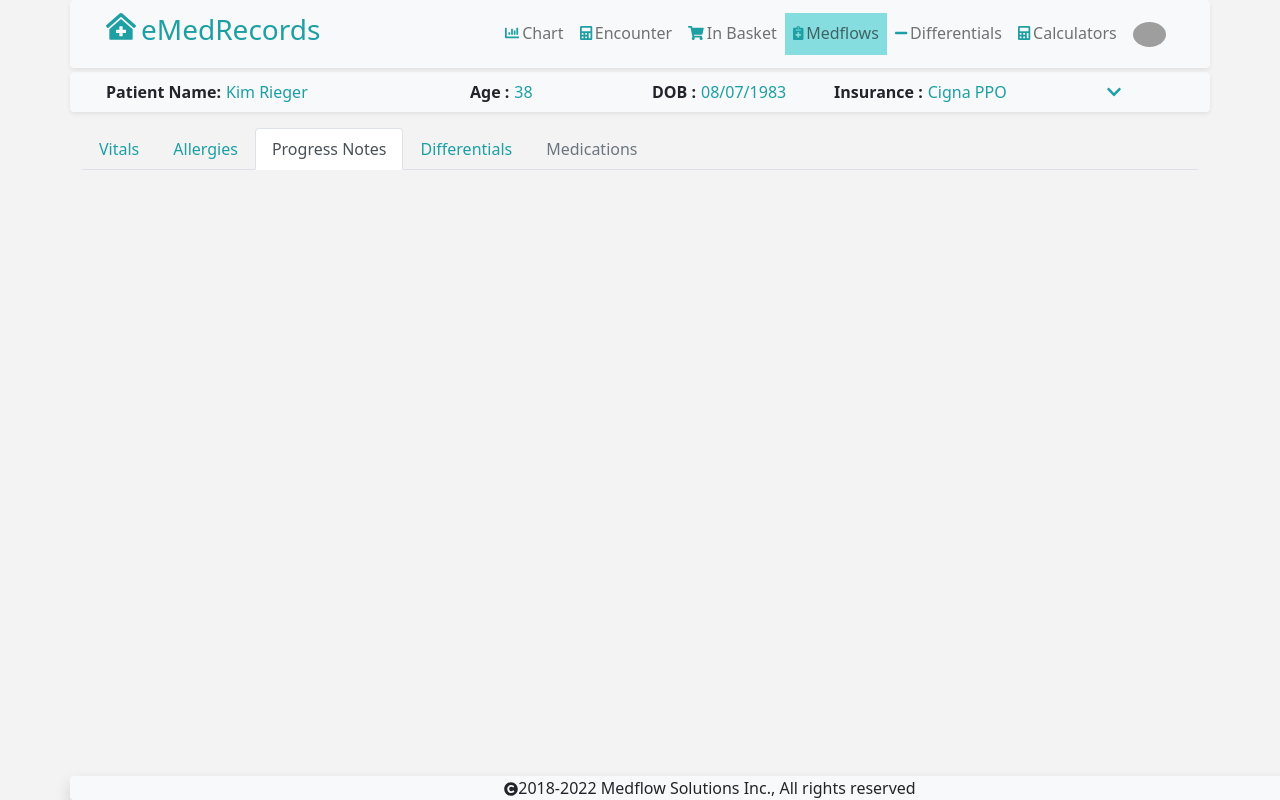
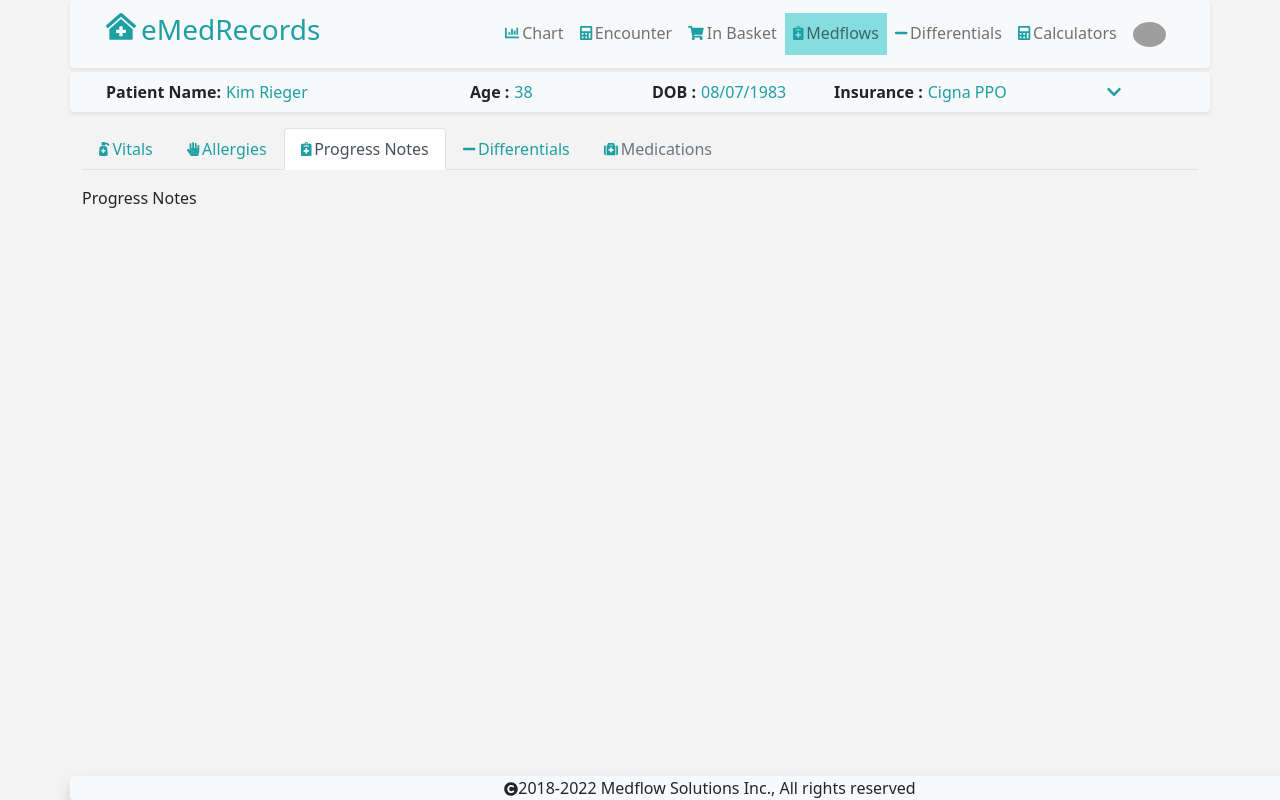
Before and after one commit to Vilash1990/medflows-ui, a React (Create React App) app: page / in a window 1280 px wide. Shown: the top 800 px of the page. Built offline with nearby package versions, Linux system fonts and the light colour scheme; grey boxes are pictures that could not be loaded.

Commit message:
re-organized code and added icons to tabs

```diff
--- a/src/components/App.jsx
+++ b/src/components/App.jsx
@@ -1,10 +1,9 @@
-import React, { useEffect } from "react";
 import { Container, Row } from "react-bootstrap";
 import "../styles/App.scss";
-import Profile from "./Profile";
-import MedflowNavbar from "./navbar/MedflowNavbar";
-import MedflowTabs from "./navbar/MeflowTabs";
-import MedflowFooter from "../MedflowFooter";
+import ProfileInfo from "./ProfileInfo";
+import MedflowNavbar from "./MedflowNavbar";
+import MedflowTabs from "./MeflowTabs";
+import MedflowFooter from "./MedflowFooter";
 import { UserInfoProvider } from "../context/UserContext";
 const App = () => {
   return (
@@ -15,12 +14,8 @@ const App = () => {
             <MedflowNavbar />
           </Row>
           <Row>
-            <div
-              className={
-                "d-md-flex shadow-sm rounded bg-light py-0 mx-0 mt-1 infoSection"
-              }
-            >
-              <Profile />
+            <div className="d-md-flex shadow-sm rounded bg-light py-0 mx-0 mt-1 infoSection">
+              <ProfileInfo />
             </div>
           </Row>
           <Row>
--- a/src/components/Insurance.jsx
+++ b/src/components/InsuranceInfo.jsx
@@ -1,6 +1,6 @@
 import { Row, Col } from "react-bootstrap";
 import { usePatientInfo } from "../context/UserContext";
-const Insurance = () => {
+const InsuranceInfo = () => {
   const patientInfo = usePatientInfo();
   return (
     <div className="container-fluiprofile">
@@ -34,4 +34,4 @@ const Insurance = () => {
   );
 };
 
-export default Insurance;
+export default InsuranceInfo;
--- a/src/components/navbar/MedflowNavbar.jsx
+++ b/src/components/MedflowNavbar.jsx
@@ -12,7 +12,7 @@ import {
   faClinicMedical,
 } from "@fortawesome/free-solid-svg-icons";
 
-import { usePatientInfo } from "../../context/UserContext";
+import { usePatientInfo } from "../context/UserContext";
 
 const MedflowNavbar = () => {
   const patientInfo = usePatientInfo();
--- /dev/null
+++ b/src/components/MeflowTabs.jsx
@@ -0,0 +1,92 @@
+import { useState } from "react";
+import { Tabs, Tab } from "react-bootstrap";
+import { FontAwesomeIcon } from "@fortawesome/react-fontawesome";
+import {
+  faNotesMedical,
+  faMinus,
+  faAllergies,
+  faMedkit,
+  faPumpMedical,
+} from "@fortawesome/free-solid-svg-icons";
+import ProgressNotes from "./ProgressNotes";
+const MedflowTabs = () => {
+  const [key, setKey] = useState("progressNotes");
+  return (
+    <div className="mt-3">
+      <Tabs
+        id="controlled-tab-example "
+        activeKey={key}
+        onSelect={(k) => setKey(k)}
+        className="mb-3"
+      >
+        <Tab
+          eventKey="vitals"
+          title={
+            <div>
+              <FontAwesomeIcon
+                icon={faPumpMedical}
+                className="icon"
+                size="sm"
+              />
+              Vitals
+            </div>
+          }
+        >
+          <h3>All the Vitals Information is shown in this tab</h3>
+        </Tab>
+        <Tab
+          eventKey="allergies"
+          title={
+            <div>
+              <FontAwesomeIcon icon={faAllergies} className="icon" size="sm" />
+              Allergies
+            </div>
+          }
+        >
+          <h3>All the Allergies information is listed in this tab</h3>
+        </Tab>
+        <Tab
+          eventKey="progressNotes"
+          title={
+            <div>
+              <FontAwesomeIcon
+                icon={faNotesMedical}
+                className="icon"
+                size="sm"
+              />
+              Progress Notes
+            </div>
+          }
+        >
+          <ProgressNotes />
+        </Tab>
+        <Tab
+          eventKey="differentials"
+          title={
+            <div>
+              <FontAwesomeIcon icon={faMinus} className="icon" size="sm" />
+              Differentials
+            </div>
+          }
+        >
+          <h3>All the Differential Information is shown in this tab</h3>
+        </Tab>
+        <Tab
+          eventKey="medications"
+          title={
+            <div>
+              <FontAwesomeIcon icon={faMedkit} className="icon" size="sm" />
+              Medications
+            </div>
+          }
+          disabled
+        >
+          {" "}
+          <h3>All the Medication Information is Displayed in this tab</h3>
+        </Tab>
+      </Tabs>
+    </div>
+  );
+};
+
+export default MedflowTabs;
--- a/src/components/Profile.jsx
+++ b/src/components/ProfileInfo.jsx
@@ -2,9 +2,9 @@ import React ,{ useState } from "react";
 import { Row, Col, Container } from "react-bootstrap";
 import { FontAwesomeIcon } from "@fortawesome/react-fontawesome";
 import { faChevronUp, faChevronDown } from "@fortawesome/free-solid-svg-icons";
-import Insurance from "./Insurance";
+import InsuranceInfo from "./InsuranceInfo";
 import { usePatientInfo } from "../context/UserContext";
-const Profile = () => {
+const ProfileInfo = () => {
   const patientInfo = usePatientInfo();
   const [expandState, setExpandedState] = useState(false);
 
@@ -80,7 +80,7 @@ const Profile = () => {
           </Col>
           <Col xs={12} lg={4}>
             <div >
-              <Insurance />
+              <InsuranceInfo />
             </div>
           </Col>
         </Row>
@@ -89,4 +89,4 @@ const Profile = () => {
   );
 };
 
-export default Profile;
+export default ProfileInfo;
--- /dev/null
+++ b/src/components/ProgressNotes.jsx
@@ -0,0 +1,11 @@
+import React from 'react'
+
+const ProgressNotes = () => {
+    return (
+        <div>
+            Progress Notes
+        </div>
+    )
+}
+
+export default ProgressNotes
--- a/src/components/navbar/MeflowTabs.jsx
+++ /dev/null
@@ -1,24 +0,0 @@
-import { useState } from "react";
-import { Tabs, Tab } from "react-bootstrap";
-
-const MedflowTabs = () => {
-  const [key, setKey] = useState("progressNotes");
-  return (
-    <div className="mt-3">
-      <Tabs
-        id="controlled-tab-example "
-        activeKey={key}
-        onSelect={(k) => setKey(k)}
-        className="mb-3"
-      >
-        <Tab eventKey="vitals" title="Vitals"></Tab>
-        <Tab eventKey="allergies" title="Allergies"></Tab>
-        <Tab eventKey="progressNotes" title="Progress Notes"></Tab>
-        <Tab eventKey="differentials" title="Differentials"></Tab>
-        <Tab eventKey="medications" title="Medications" disabled></Tab>
-      </Tabs>
-    </div>
-  );
-};
-
-export default MedflowTabs;
--- a/src/context/UserContext.js
+++ b/src/context/UserContext.js
@@ -19,7 +19,7 @@ export function UserInfoProvider({ children }) {
       dateOfBirth: "08/07/1983",
       physician: "Dr.Kevin Castor",
       gender: "Female",
-      headshot: "https://mdbcdn.b-cdn.net/img/Photos/Avatars/img%20(31).webp",
+      headshot: "https://mdbcdn.b-cdn.net/img/Photos/Avatars/img%20(30).webp",
       cellPhone: "309-309-3094",
     },
     insuranceInfo: {
```
Also changed, not shown: src/components/MedflowFooter.jsx (renamed from src/MedflowFooter.jsx).
